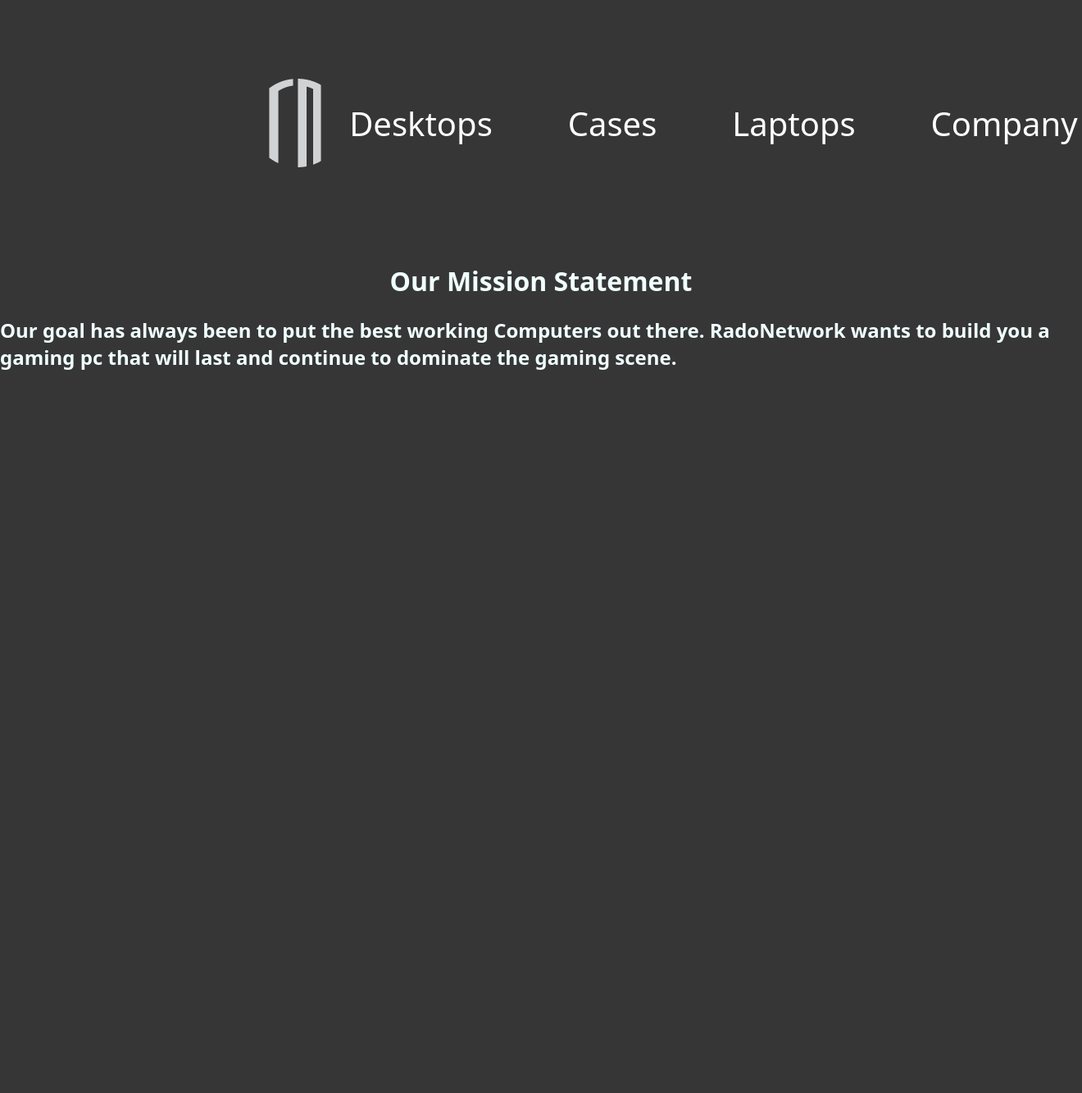
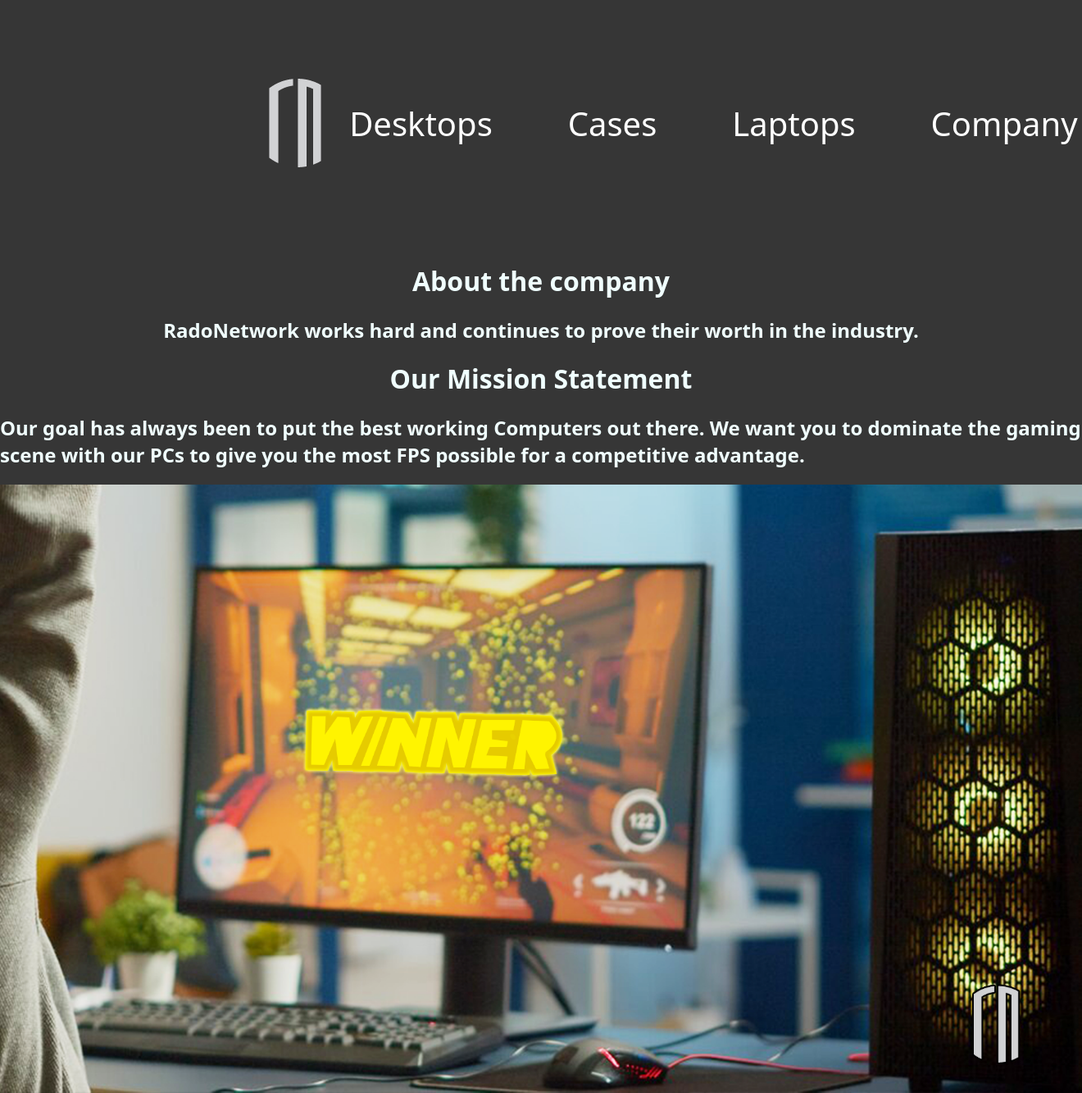
Before and after one commit to marcu0924/Rado-Network, a PHP site: page /pages/company.html in a window 1320 px wide. Shown: the whole page at 82% size. Before the commit the page ends 451 px from the top, so only its background shows below. Run offline with PHP 8.4, Linux system fonts and the light colour scheme.

Commit message:
full updated

```diff
--- a/pages/company.html
+++ b/pages/company.html
@@ -12,10 +12,14 @@
         <a href="../home.html"><img id="logo" src="../PNG/rnlogopossibly.png"/></a><div class="container" id="titlebox"><a id="pages1" href="desktops.html">Desktops</a><a id="pages1" href="cases.html">Cases</a><a id="pages1" href="laptops.html">Laptops</a><a id="pages1" href="company.html">Company</a></div>
     </header>
     <body>
+        <div class="container"id="line2"><h1 id="line1">About the company</h1></div>
+        <div class="container"id="line2"><h2 id="line1">RadoNetwork works hard and continues to prove their worth in the industry.</h2></div>
+
         <div class="container"id="line2"><h1 id="line1">Our Mission Statement</h1></div>
-        <div class="container"id="line2"><h2 id="line1">Our goal has always been to put the best working Computers out there. RadoNetwork wants to build you a gaming pc that will
-            last and continue to dominate the gaming scene.
-        </h2></div>
+        <div class="container"id="line2"><h2 id="line1">Our goal has always been to put the best working Computers out there.
+            We want you to dominate the gaming scene with our PCs to give you the most FPS possible for a competitive advantage. </h2></div>
+
+        <div class="conainer1"><img draggable="false" id="win" src="../images/winner.png" /></div>
     </body>
 
 </html>
```
Also changed, not shown: main.css (+5 -3 lines).
